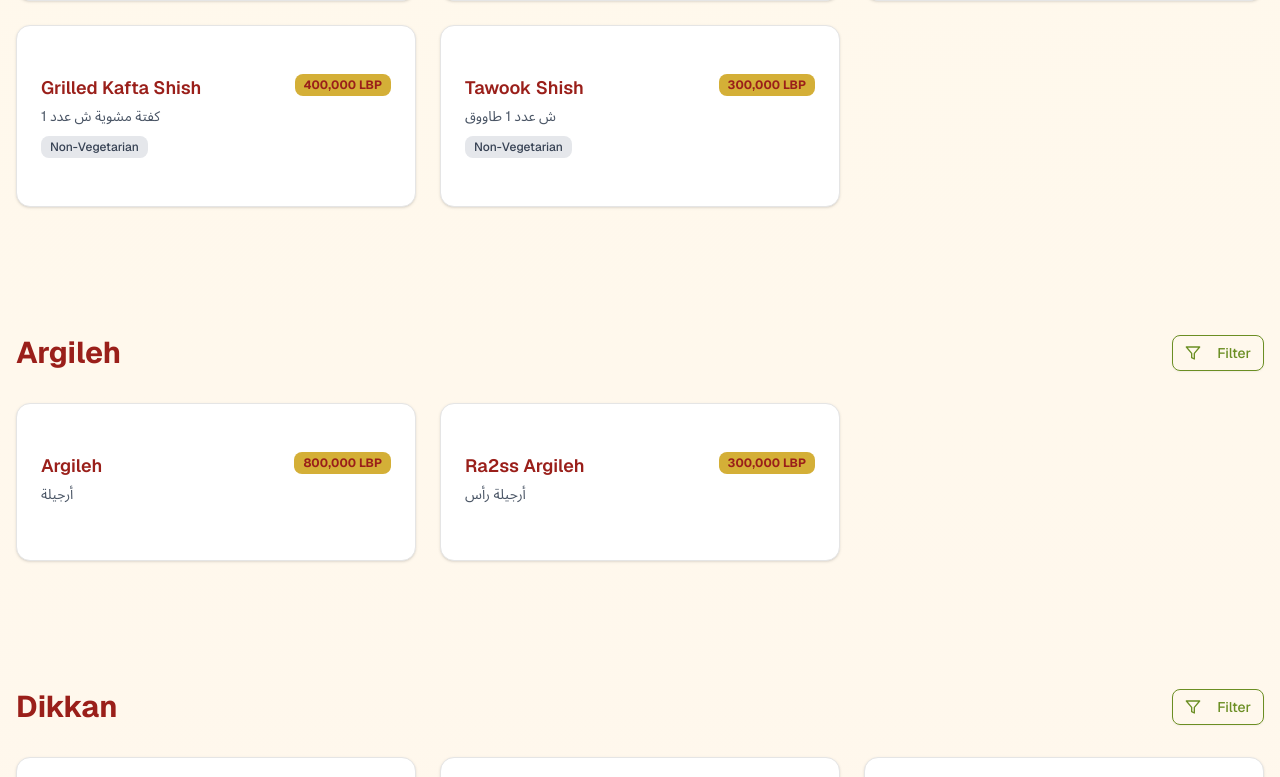
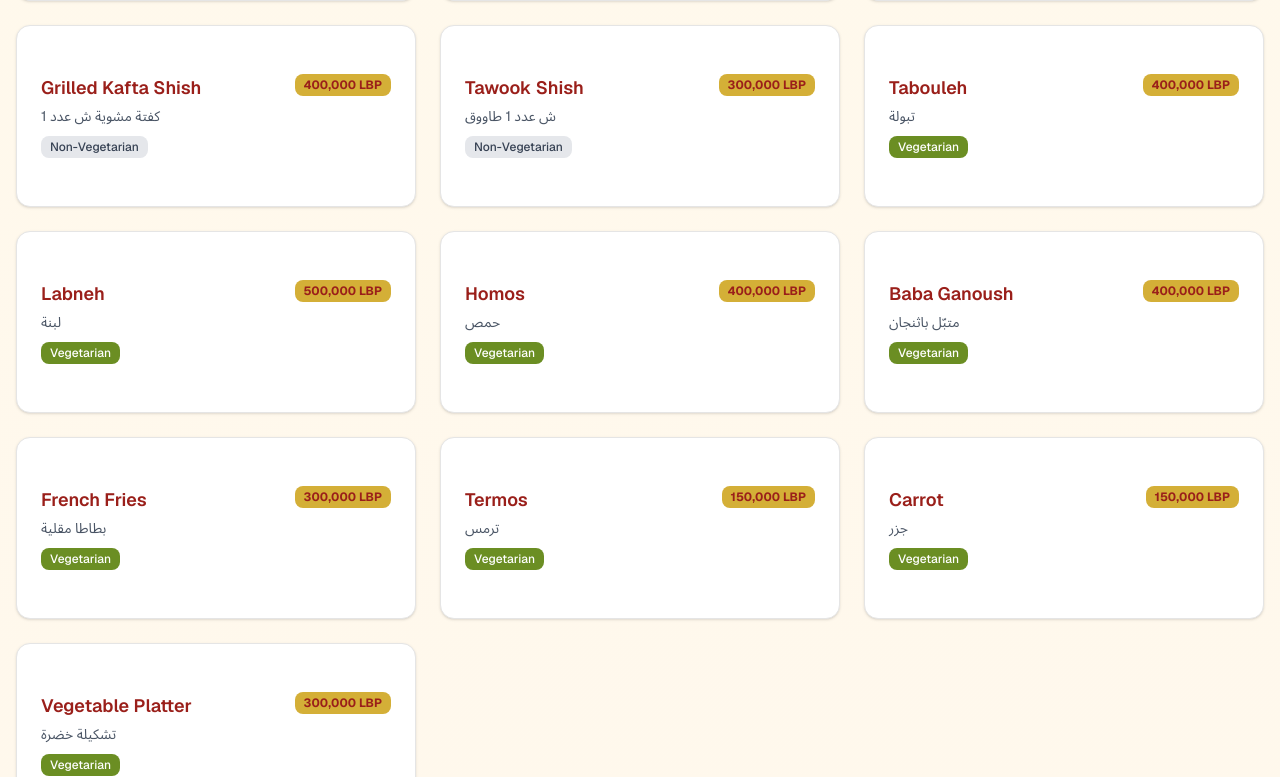
Before and after one commit to JimmyZghendy/menu, a Next.js app: page / in a window 1280 px wide. Shown: the part 3343-4120 px from the top of the page. Built offline with nearby package versions, Linux system fonts and the light colour scheme.

Commit message:
Fix items of Mezza

```diff
--- a/app/page.tsx
+++ b/app/page.tsx
@@ -325,6 +325,70 @@ const menuData = {
       type: "chicken",
       vegetarian: false,
     },
+    {
+      id: 38,
+      nameAr: "تبولة ",
+      nameEn: "Tabouleh",
+      price: 400000,
+      type: "meza",
+      vegetarian: true,
+    },
+    {
+      id: 39,
+      nameAr: "لبنة ",
+      nameEn: "Labneh",
+      price: 500000,
+      type: "meza",
+      vegetarian: true,
+    },
+    {
+      id: 40,
+      nameAr: "حمص ",
+      nameEn: "Homos",
+      price: 400000,
+      type: "meza",
+      vegetarian: true,
+    },
+    {
+      id: 41,
+      nameAr: "متبّل باثنجان ",
+      nameEn: "Baba Ganoush",
+      price: 400000,
+      type: "meza",
+      vegetarian: true,
+    },
+    {
+      id: 42,
+      nameAr: "بطاطا مقلية ",
+      nameEn: "French Fries",
+      price: 300000,
+      type: "meza",
+      vegetarian: true,
+    },
+    {
+      id: 43,
+      nameAr: "ترمس ",
+      nameEn: "Termos",
+      price: 150000,
+      type: "meza",
+      vegetarian: true,
+    },
+    {
+      id: 44,
+      nameAr: "جزر ",
+      nameEn: "Carrot",
+      price: 150000,
+      type: "meza",
+      vegetarian: true,
+    },
+    {
+      id: 45,
+      nameAr: "تشكيلة خضرة ",
+      nameEn: "Vegetable Platter",
+      price: 300000,
+      type: "meza",
+      vegetarian: true,
+    },
   ],
   argileh: [
     {
@@ -518,6 +582,7 @@ export default function ZebdineFestival() {
           { value: "vegetarian", labelAr: "نباتي", labelEn: "Vegetarian" },
           { value: "meat", labelAr: "لحمة", labelEn: "Meat" },
           { value: "chicken", labelAr: "دجاج", labelEn: "Chicken" },
+          { value: "meza", labelAr: "مازة باردة ", labelEn: "Mezza" },
         ];
       case "argileh":
         return [
```
